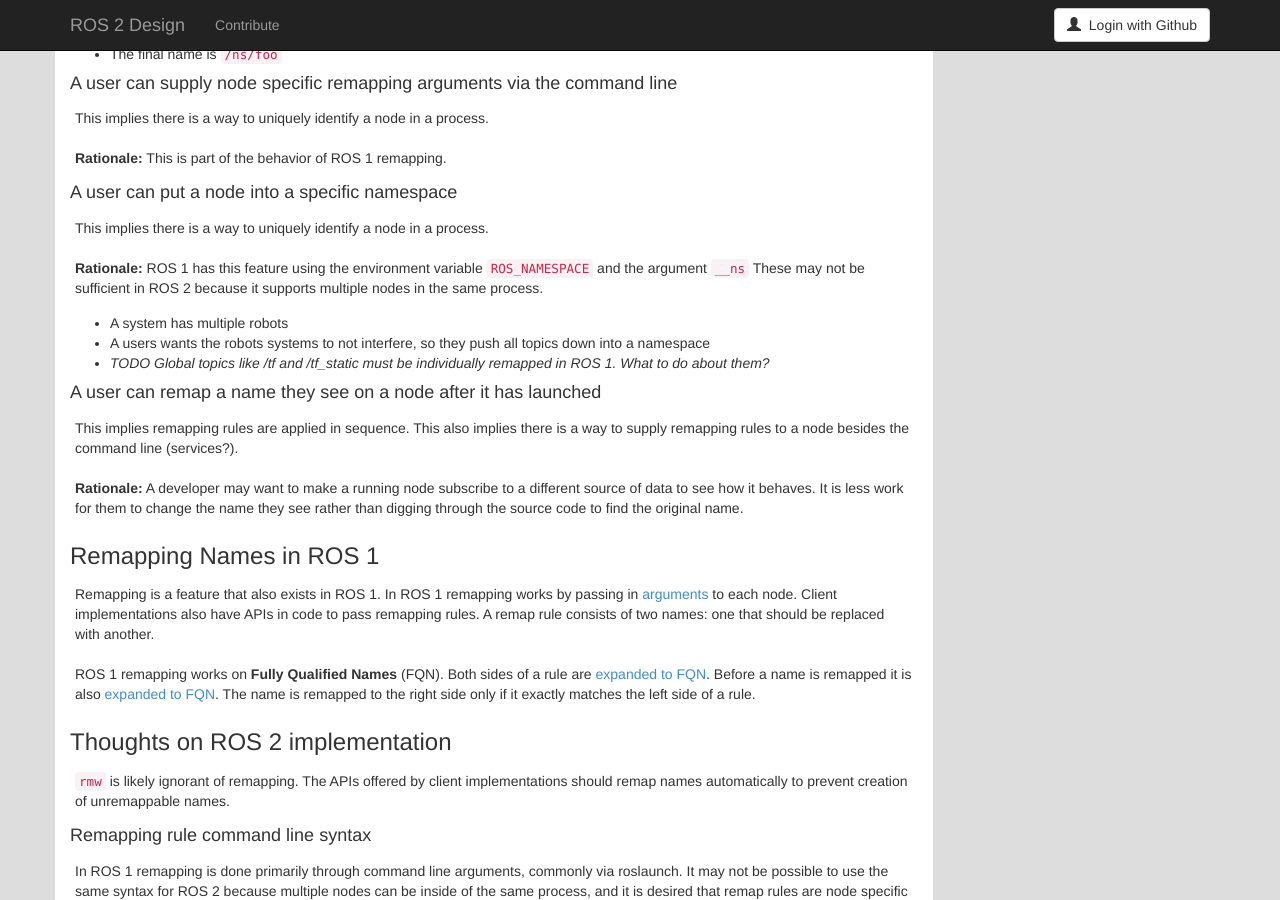
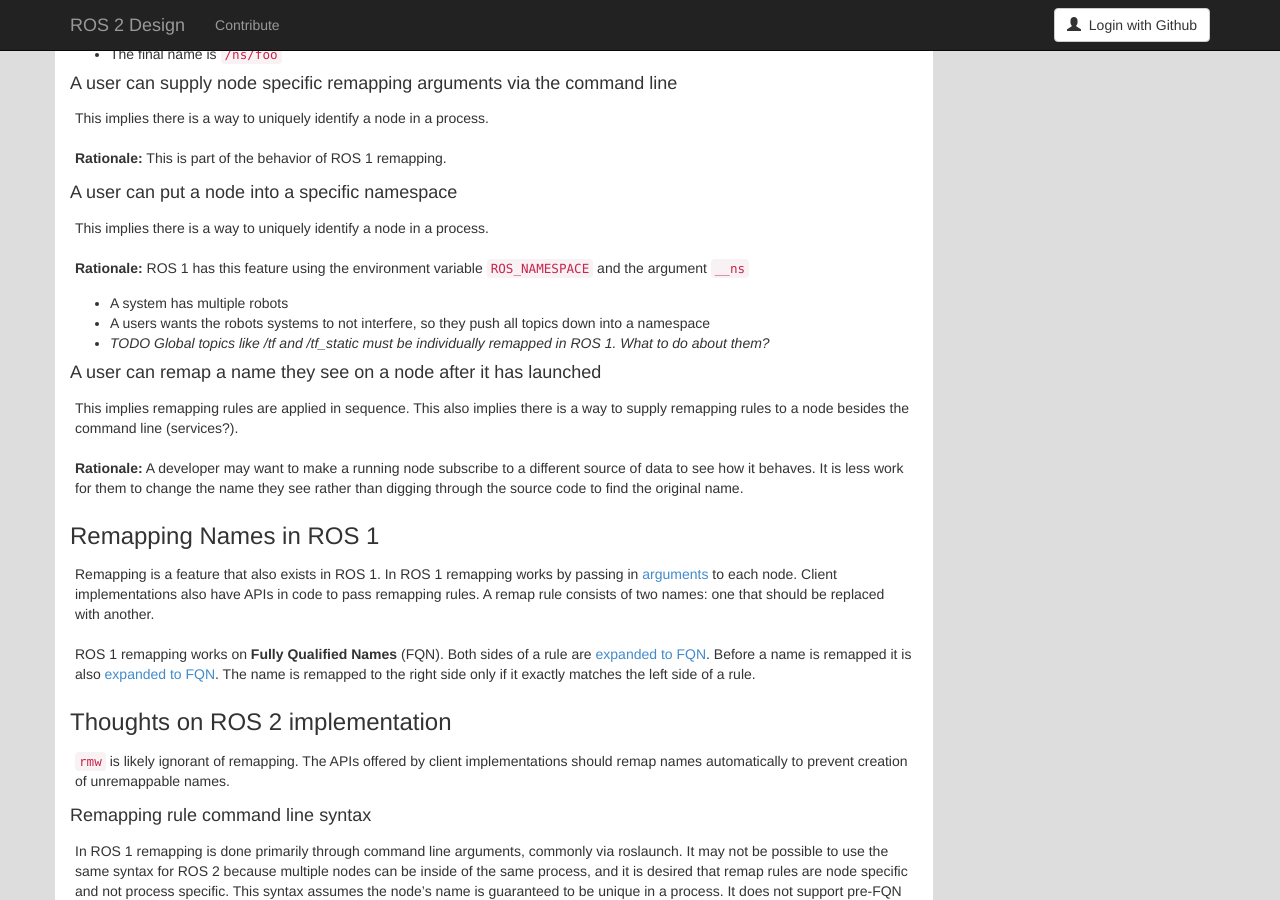
Before and after one commit to ros2/design, a Jekyll site: the page built from articles/remapping.md, in a window 1280 px wide and 900 px high, scrolled down 2358 px. Built offline with Jekyll 4.4.1, drawn with Linux system fonts in a browser that asks for light colours; nearby versions of some CDN libraries; our own code applies the rules of GitHub Pages for plain Markdown files.

Commit message:
Removed sentence that wasn't part of rationale

```diff
--- a/articles/remapping.md
+++ b/articles/remapping.md
@@ -149,7 +149,6 @@
 
 **Rationale:**
 ROS 1 has this feature using the environment variable `ROS_NAMESPACE` and the argument `__ns`
-These may not be sufficient in ROS 2 because it supports multiple nodes in the same process.
 
 - A system has multiple robots
 - A users wants the robots systems to not interfere, so they push all topics down into a namespace
```
